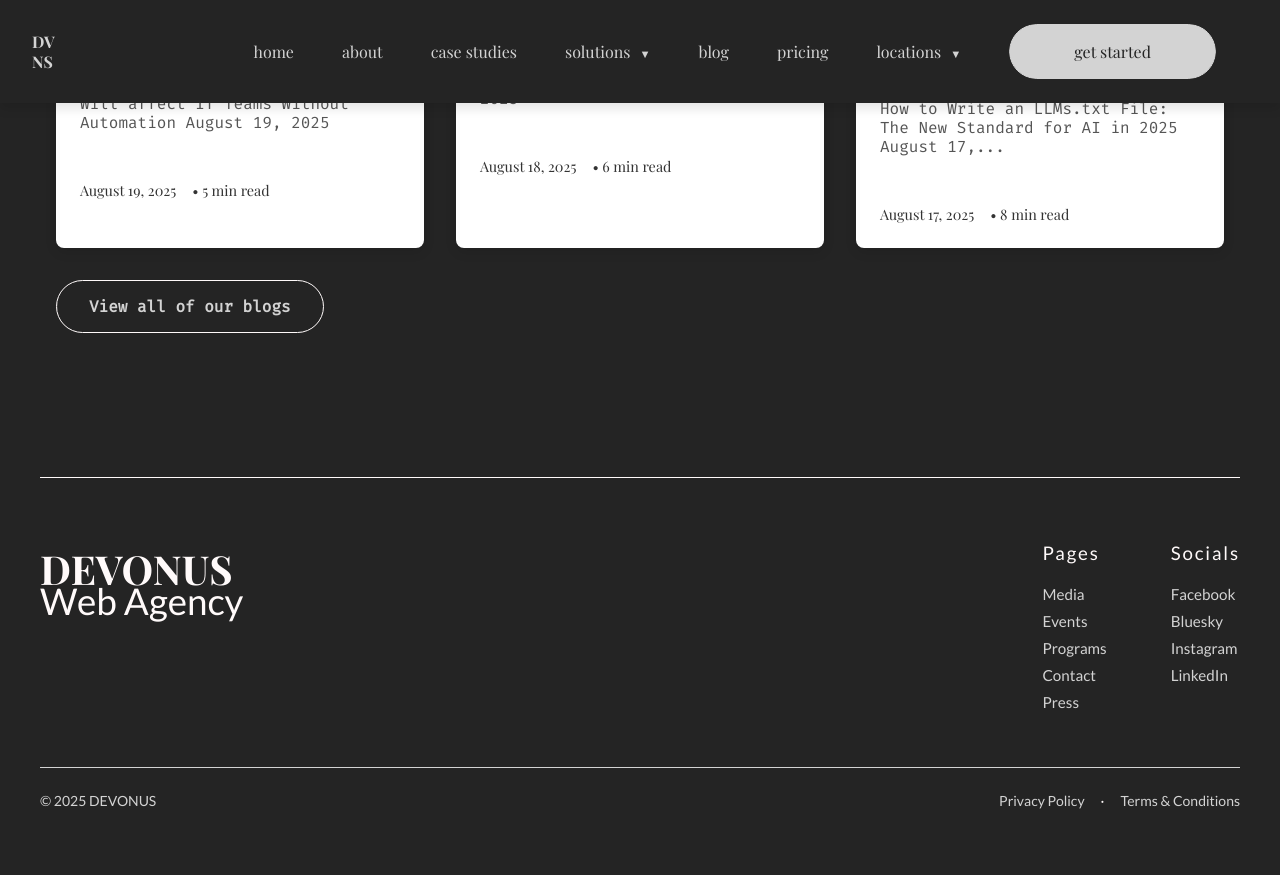
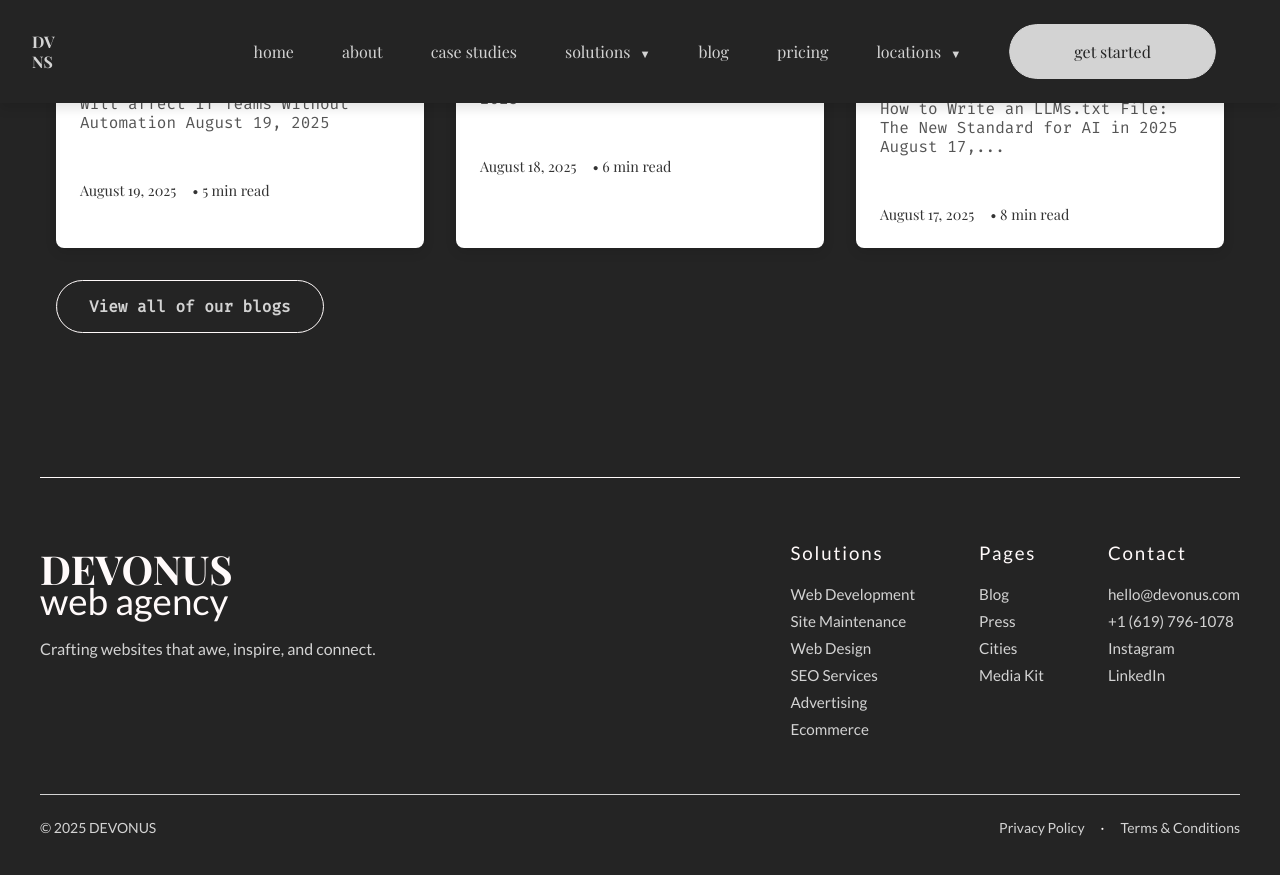
Before and after one commit to Devonus/devonus_web_agency_html, a Jekyll site: the page built from _services/tech-strategy-and-guidance.md, in a window 1280 px wide and 900 px high, scrolled down 2035 px. Shown: the top 875 px of the window. Built offline with Jekyll 4.4.1, drawn with Linux system fonts in a browser that asks for light colours.

Commit message:
changing footer

```diff
--- a/_layouts/services.html
+++ b/_layouts/services.html
@@ -382,30 +382,42 @@
         <div class="footer-top">
           <div class="footer-brand">
             <h2 class="footer-logo">DEVONUS</h2>
-            <p class="footer-subtitle">Web Agency</p>
+            <p class="footer-subtitle">web agency</p>
+            <p class="footer-desc">
+              Crafting websites that awe, inspire, and connect.
+            </p>
           </div>
           <div class="footer-links">
             <div class="footer-column">
-              <h3>Pages</h3>
+              <h3>Solutions</h3>
               <ul>
-                <li><a href="#">Media</a></li>
-                <li><a href="#">Events</a></li>
-                <li><a href="#">Programs</a></li>
-                <li><a href="#">Contact</a></li>
-                <li><a href="#">Press</a></li>
+                <li><a href="/web-development">Web Development</a></li>
+                <li><a href="/website-maintenance">Site Maintenance </a></li>
+                <li><a href="/web-design">Web Design</a></li>
+                <li><a href="/seo">SEO Services</a></li>
+                <li><a href="/advertising">Advertising</a></li>
+                <li><a href="/ecommerce-solutions">Ecommerce </a></li>
               </ul>
             </div>
             <div class="footer-column">
-              <h3>Socials</h3>
+              <h3>Pages</h3>
               <ul>
-                <li><a href="#">Facebook</a></li>
+                <li><a href="/blog">Blog</a></li>
+                <li><a href="/coming-soon">Press</a></li>
+                <li><a href="/san-diego-web-agency">Cities</a></li>
+                <li><a href="/coming-soon">Media Kit</a></li>
+              </ul>
+            </div>
+            <div class="footer-column">
+              <h3>Contact</h3>
+              <ul>
+                <li><a href="#">hello@devonus.com</a></li>
+                <li><a href="#">+1 (619) 796-1078</a></li>
                 <li>
-                  <a
-                    href="https://bsky.app/profile/devonuswebagency.bsky.social"
-                    >Bluesky</a
+                  <a href="https://www.instagram.com/devonuswebagency/"
+                    >Instagram</a
                   >
                 </li>
-                <li><a href="#">Instagram</a></li>
                 <li>
                   <a href="https://www.linkedin.com/company/devonus/"
                     >LinkedIn</a
```
Also changed, not shown: _layouts/blog.html (+10 -2 lines), _layouts/home.html (+10 -2 lines), _layouts/locations.html (+10 -2 lines), _layouts/post.html (+10 -2 lines).
